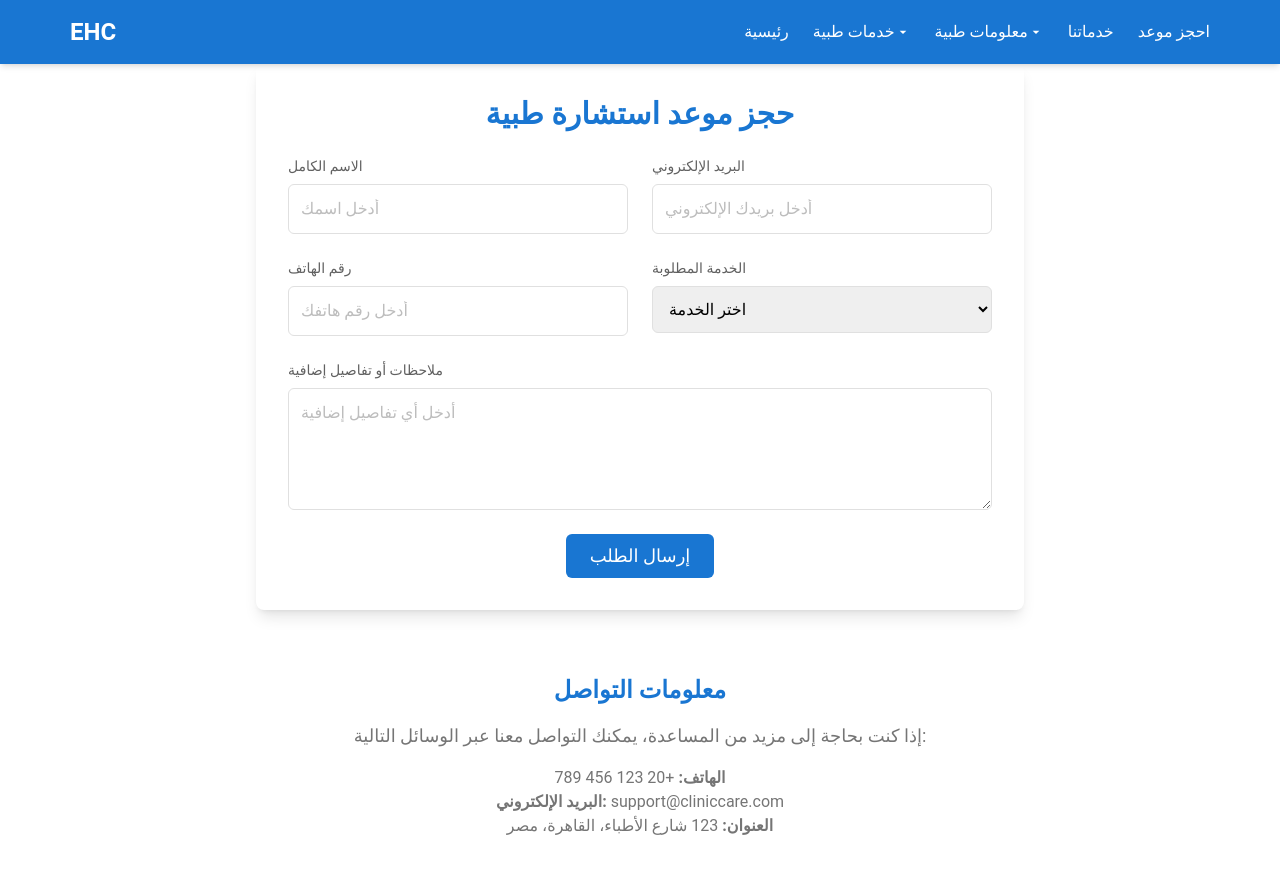
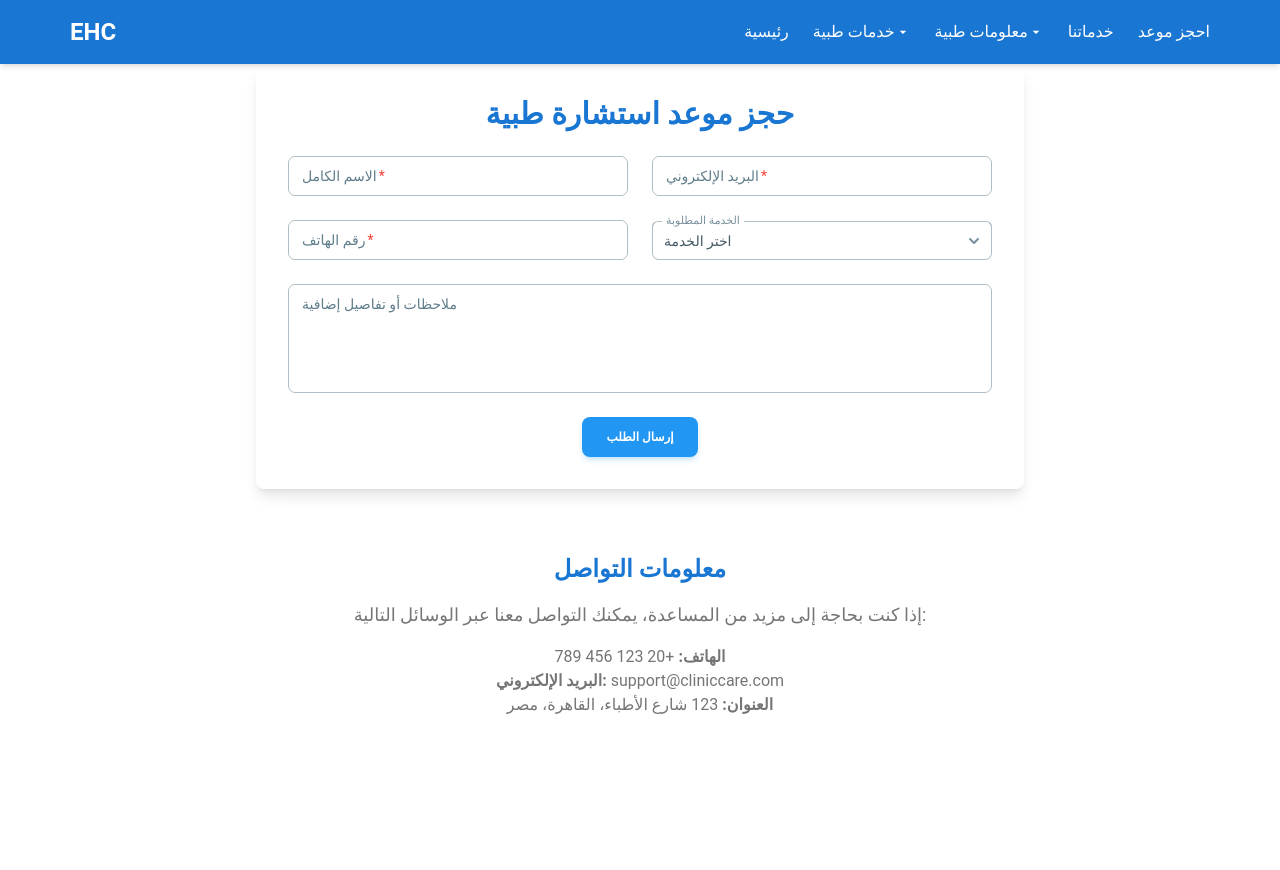
Before and after one commit to salahs20/Egypt-Health-Care, a React (Vite) app: page /contact in a window 1280 px wide. After the commit the page ends 800 px from the top, so only its background shows below. Built offline with nearby package versions, Linux system fonts and the light colour scheme; the HTML template or start-up script is replaced by a standard one.

Commit message:
update home

```diff
--- a/src/Component/Pages/ContactUs.jsx
+++ b/src/Component/Pages/ContactUs.jsx
@@ -1,4 +1,5 @@
 import React, { useState } from 'react';
+import { Input, Textarea, Button, Select, Option } from '@material-tailwind/react';
 
 const ContactUs = () => {
   const [formData, setFormData] = useState({
@@ -16,7 +17,6 @@ const ContactUs = () => {
 
   const handleSubmit = (e) => {
     e.preventDefault();
-    // هنا يمكنك إضافة الكود لإرسال البيانات إلى الخادم أو API.
     alert('تم إرسال الطلب بنجاح');
   };
 
@@ -28,87 +28,75 @@ const ContactUs = () => {
           حجز موعد استشارة طبية
         </h2>
         <form onSubmit={handleSubmit}>
-          <div className="grid grid-cols-2 md:grid-cols-2 gap-6">
+          <div className="flex flex-col md:grid grid-cols-2 gap-6">
             {/* Name Field */}
             <div className="flex flex-col">
-              <label className="text-sm font-medium text-gray-700 mb-2">الاسم الكامل</label>
-              <input
-                type="text"
+              <Input
+                label="الاسم الكامل"
                 name="name"
                 value={formData.name}
                 onChange={handleChange}
-                className="border border-gray-300 p-3 rounded-md focus:outline-none focus:ring-2 focus:ring-blue-500"
-                placeholder="أدخل اسمك"
                 required
               />
             </div>
 
             {/* Email Field */}
             <div className="flex flex-col">
-              <label className="text-sm font-medium text-gray-700 mb-2">البريد الإلكتروني</label>
-              <input
+              <Input
                 type="email"
+                label="البريد الإلكتروني"
                 name="email"
                 value={formData.email}
                 onChange={handleChange}
-                className="border border-gray-300 p-3 rounded-md focus:outline-none focus:ring-2 focus:ring-blue-500"
-                placeholder="أدخل بريدك الإلكتروني"
                 required
               />
             </div>
 
             {/* Phone Field */}
             <div className="flex flex-col">
-              <label className="text-sm font-medium text-gray-700 mb-2">رقم الهاتف</label>
-              <input
+              <Input
                 type="text"
+                label="رقم الهاتف"
                 name="phone"
                 value={formData.phone}
                 onChange={handleChange}
-                className="border border-gray-300 p-3 rounded-md focus:outline-none focus:ring-2 focus:ring-blue-500"
-                placeholder="أدخل رقم هاتفك"
                 required
               />
             </div>
 
             {/* Service Field */}
             <div className="flex flex-col">
-              <label className="text-sm font-medium text-gray-700 mb-2">الخدمة المطلوبة</label>
-              <select
+              <Select
+                label="الخدمة المطلوبة"
                 name="service"
                 value={formData.service}
-                onChange={handleChange}
-                className="border border-gray-300 p-3 rounded-md focus:outline-none focus:ring-2 focus:ring-blue-500"
+                onChange={(value) => setFormData({ ...formData, service: value })}
                 required
               >
-                <option value="">اختر الخدمة</option>
-                <option value="استشارة طبية">استشارة طبية</option>
-                <option value="رعاية أسنان">رعاية أسنان</option>
-                <option value="جراحة">جراحة</option>
-              </select>
+                <Option value="">اختر الخدمة</Option>
+                <Option value="استشارة طبية">استشارة طبية</Option>
+                <Option value="رعاية أسنان">رعاية أسنان</Option>
+                <Option value="جراحة">جراحة</Option>
+              </Select>
             </div>
 
             {/* Message Field */}
             <div className="flex flex-col col-span-2">
-              <label className="text-sm font-medium text-gray-700 mb-2">ملاحظات أو تفاصيل إضافية</label>
-              <textarea
+              <Textarea
+                label="ملاحظات أو تفاصيل إضافية"
                 name="message"
                 value={formData.message}
                 onChange={handleChange}
-                className="border border-gray-300 p-3 rounded-md focus:outline-none focus:ring-2 focus:ring-blue-500"
-                placeholder="أدخل أي تفاصيل إضافية"
-                rows="4"
+                rows={4}
+
               />
             </div>
           </div>
 
           <div className="text-center mt-6">
-            <button
-              type="submit"
-              className="bg-blue-700 text-white py-2 px-6 rounded-md text-lg hover:bg-blue-600 transition duration-300"
-            >
+            <Button type="submit" color="blue">
               إرسال الطلب
-            </button>
+            </Button>
           </div>
         </form>
       </div>
--- a/src/Component/Pages/Home.jsx
+++ b/src/Component/Pages/Home.jsx
@@ -1,39 +1,50 @@
 import React from "react";
 import { Link } from "react-router-dom";
+import { Typography, Button } from "@material-tailwind/react";
 
 const Home = () => {
   return (
-    <div className="min-h-screen flex flex-col items-center justify-center py-10 px-4">
+    <>
+      <div className="min-h-screen flex flex-col items-center justify-center md:flex md:flex-row md:justify-between   pt-[4rem] px-4">
         {/* Logo Section */}
-      <div className="text-center mb-8">
-        <h1 className="text-4xl md:text-5xl font-bold text-blue-700">
+        <div className=" text-[3rem] mb-8 md:w-1/2 text-center md:text-start w-screen">
+          <Typography variant="h1" color="blue" className="font-bold ">
             Egypt Health Care
-        </h1>
-        <p className="text-lg md:text-xl text-gray-600 mt-4 max-w-3xl mx-auto">
+          </Typography>
+          <Typography
+            variant="paragraph"
+            color="gray"
+            className="mt-4 max-w-3xl mx-auto text-lg md:text-xl "
+          >
             مرحبا بكم في مصر للرعاية الصحية ، شريكك الموثوق للخدمات الطبية
             والمعلومات الصحية. مهمتنا هي تزويدك بخدمات رعاية صحية عالية الجودة
-          ومشورة الخبراء بشأن الوقاية من الأمراض والنصائح الصحية وإدارة الأدوية.
-          نحن هنا لإرشادك في كل خطوة على الطريق في رحلتك الصحية.
-        </p>
-      </div>
-
+            ومشورة الخبراء بشأن الوقاية من الأمراض والنصائح الصحية وإدارة
+            الأدوية. نحن هنا لإرشادك في كل خطوة على الطريق في رحلتك الصحية.
+          </Typography>
           {/* Call to Action Section */}
-      <div className="text-center mt-6">
-        <Link
-          to="services"
-          className="inline-block bg-blue-700 text-white py-2 px-6 rounded-md text-lg hover:bg-blue-600 transition duration-300"
-        >
+          <div className=" flex justify-center gap-8  md:justify-start">
+            <div className=" mt-6 ms-4">
+              <Link to="services">
+                <Button color="blue" size="lg" className="rounded-md">
                   تصفح خدماتنا
+                </Button>
               </Link>
             </div>
+            <div className="text-star mt-6">
+              <Link to="contact">
+                <Button color="blue" size="lg" className="rounded-md">
+                  احجزموعد
+                </Button>
+              </Link>
+            </div>
+          </div>
+        </div>
+        <div className="flex justify-center w-full h-screen md:w-1/2 ">
+          <img src="" alt="" />
 
-      {/* Footer Section */}
-      <footer className="mt-12 text-center text-gray-500 text-sm">
-        <p>
-          &copy; {new Date().getFullYear()} ClinicCare. All rights reserved.
-        </p>
-      </footer>
         </div>
+      </div>
+    </>
   );
 };
 
```
Lines whose indentation alone changed are shown as unchanged.
